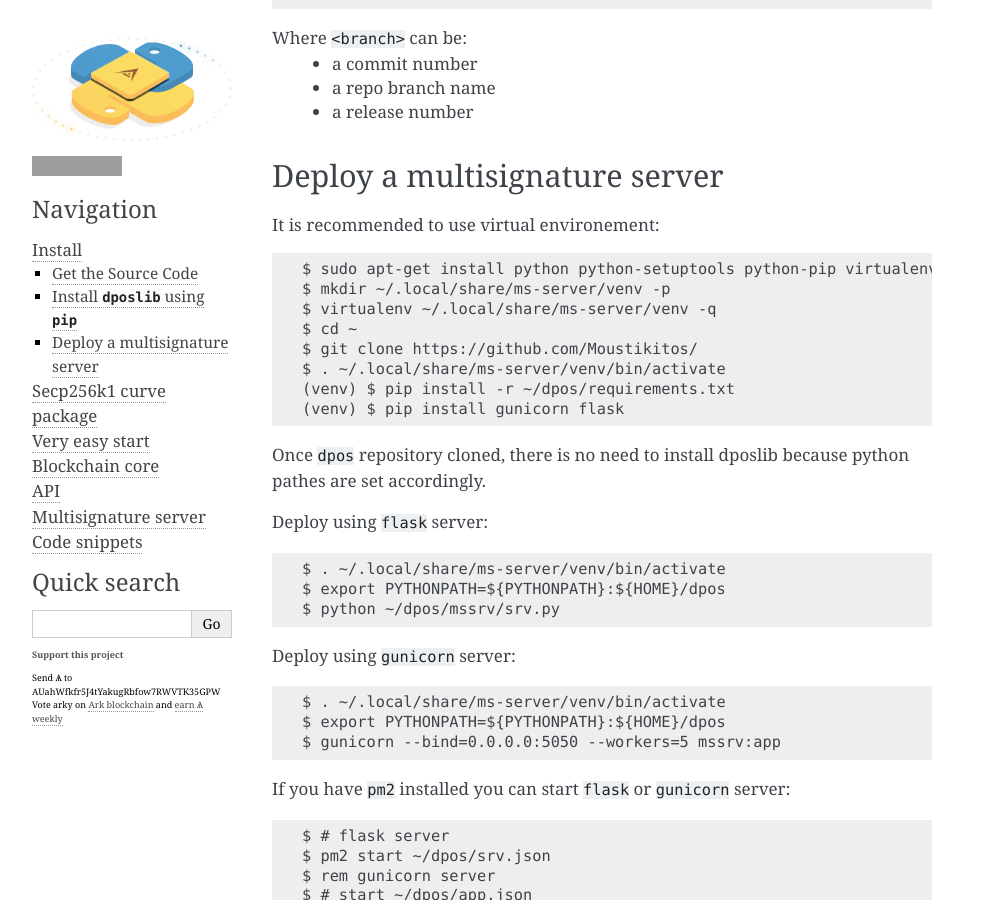
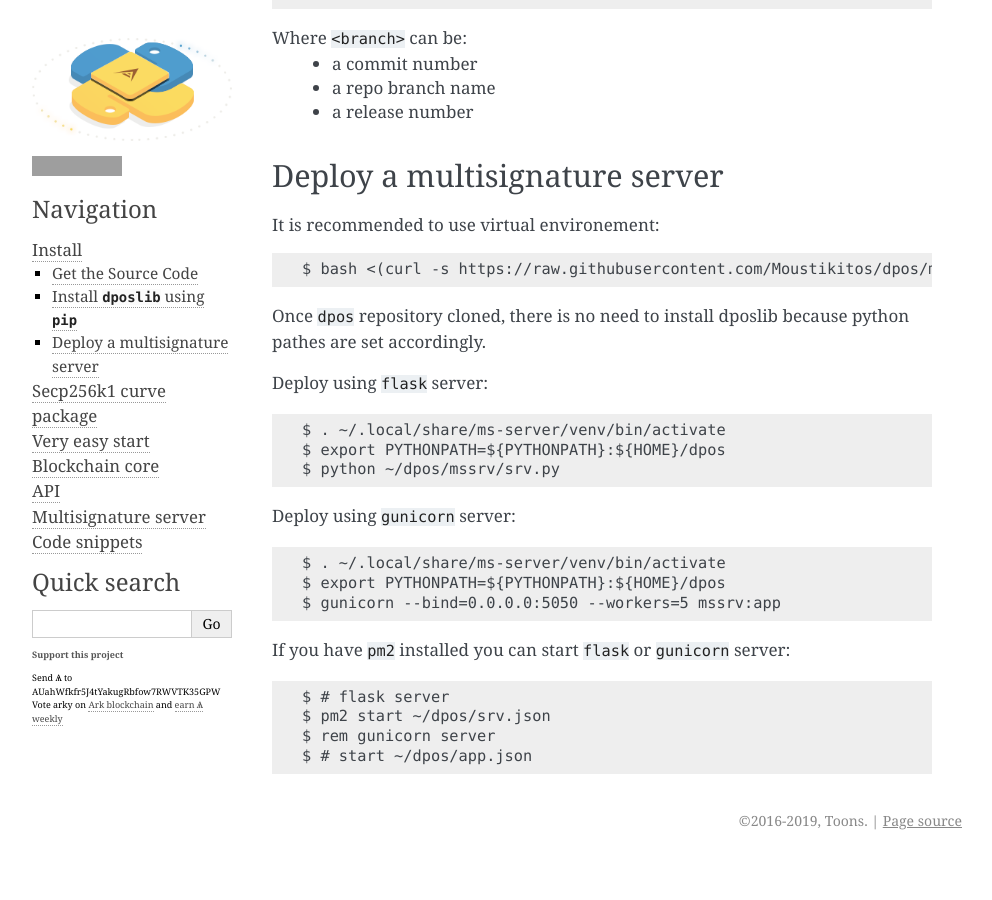
Before and after one commit to Moustikitos/dpos, a Sphinx documentation site: the page built from doc/install.rst, in a window 1280 px wide and 900 px high, scrolled down 682 px. Shown: the whole window, without its empty margins (148-1140 px from the left). Built offline with Sphinx 7.4.7, drawn with Linux system fonts in a browser that asks for light colours; the version number could not be read and is left out; after the commit the page ends 1542 px from its top, so only the background shows below that; grey boxes are pictures that could not be loaded.

Commit message:
mssrv installation added

```diff
--- a/doc/install.rst
+++ b/doc/install.rst
@@ -43,14 +43,7 @@ Deploy a multisignature server
 
 It is recommended to use virtual environement::
 
-    $ sudo apt-get install python python-setuptools python-pip virtualenv
-    $ mkdir ~/.local/share/ms-server/venv -p
-    $ virtualenv ~/.local/share/ms-server/venv -q
-    $ cd ~
-    $ git clone https://github.com/Moustikitos/
-    $ . ~/.local/share/ms-server/venv/bin/activate
-    (venv) $ pip install -r ~/dpos/requirements.txt
-    (venv) $ pip install gunicorn flask
+    $ bash <(curl -s https://raw.githubusercontent.com/Moustikitos/dpos/master/bash/mssrv-install.sh)
 
 Once ``dpos`` repository cloned, there is no need to install dposlib because
 python pathes are set accordingly.
--- a/requirements.txt
+++ b/requirements.txt
@@ -2,4 +2,3 @@ future
 requests
 pytz
 base58
-docopt
```
Also changed, not shown: 1 other file.
